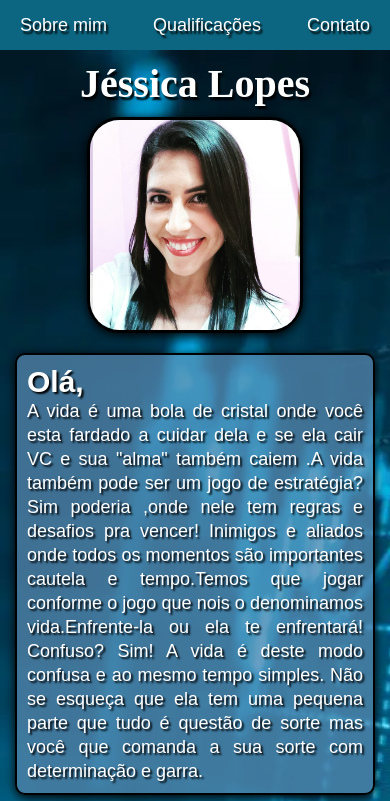
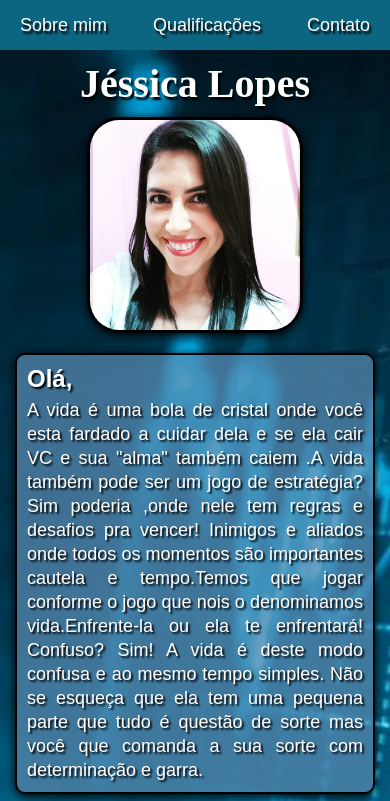
Before and after one commit to JessicaLopesDev/PersonalPage, a plain HTML site: page index.html in a window 390 px wide. Shown: the top 801 px of the page. Drawn offline with Linux system fonts and the light colour scheme.

Commit message:
alterando html

```diff
--- a/style.css
+++ b/style.css
@@ -186,7 +186,7 @@ header div a:hover {
     margin-left: 6px;
 }
 
-@media screen and (max-width: 600px) {
+@media screen and (max-width: 500px) {
 
     .container {
         width: 100%;
@@ -283,8 +283,8 @@ header div a:hover {
     }
 
     .description-about h3 {
-        font-size: 30px;
-        margin-bottom: 0;
+        font-size: 24px;
+        margin-bottom: 5px;
     }
 
     .description-about p {
@@ -295,6 +295,7 @@ header div a:hover {
     #Qualificações {
         background-color:  rgb(7, 51, 65);
         color: white;
+        font-size: 24px;
         padding-left: 15px;
         padding-top: 15px;
     }
```
